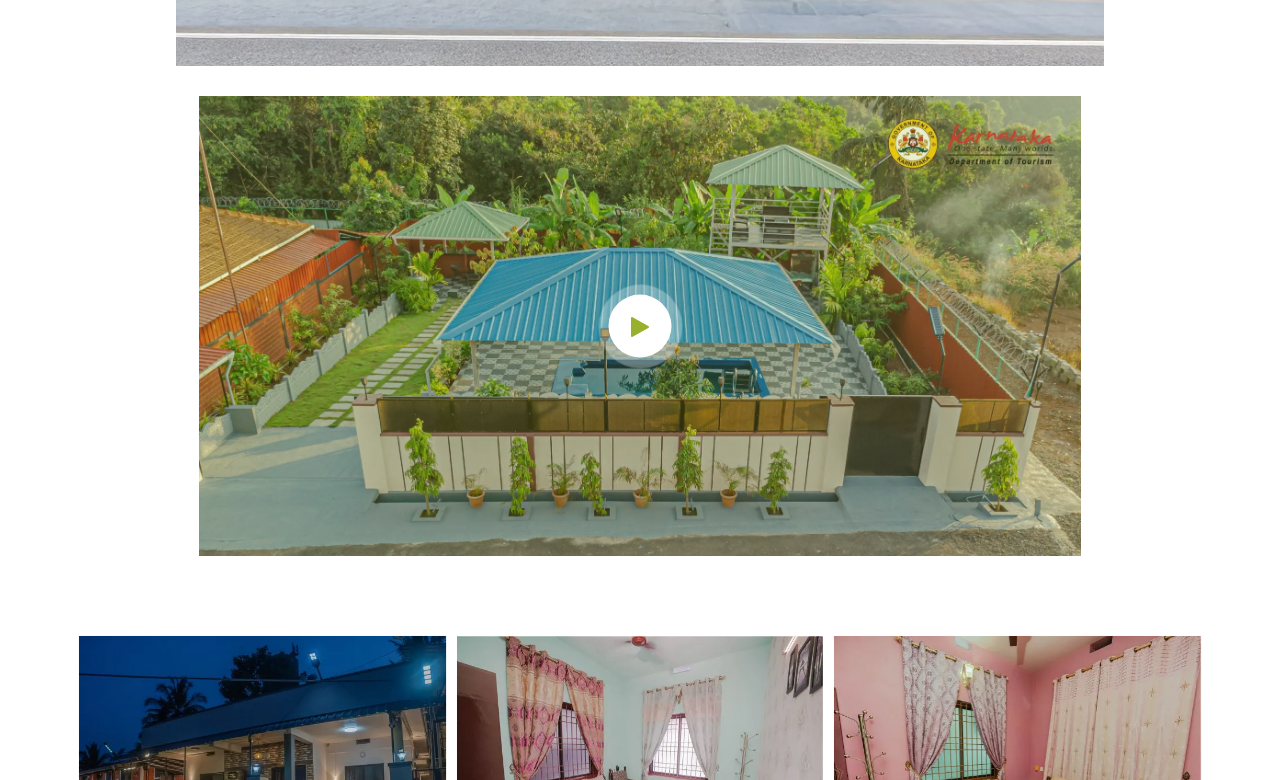
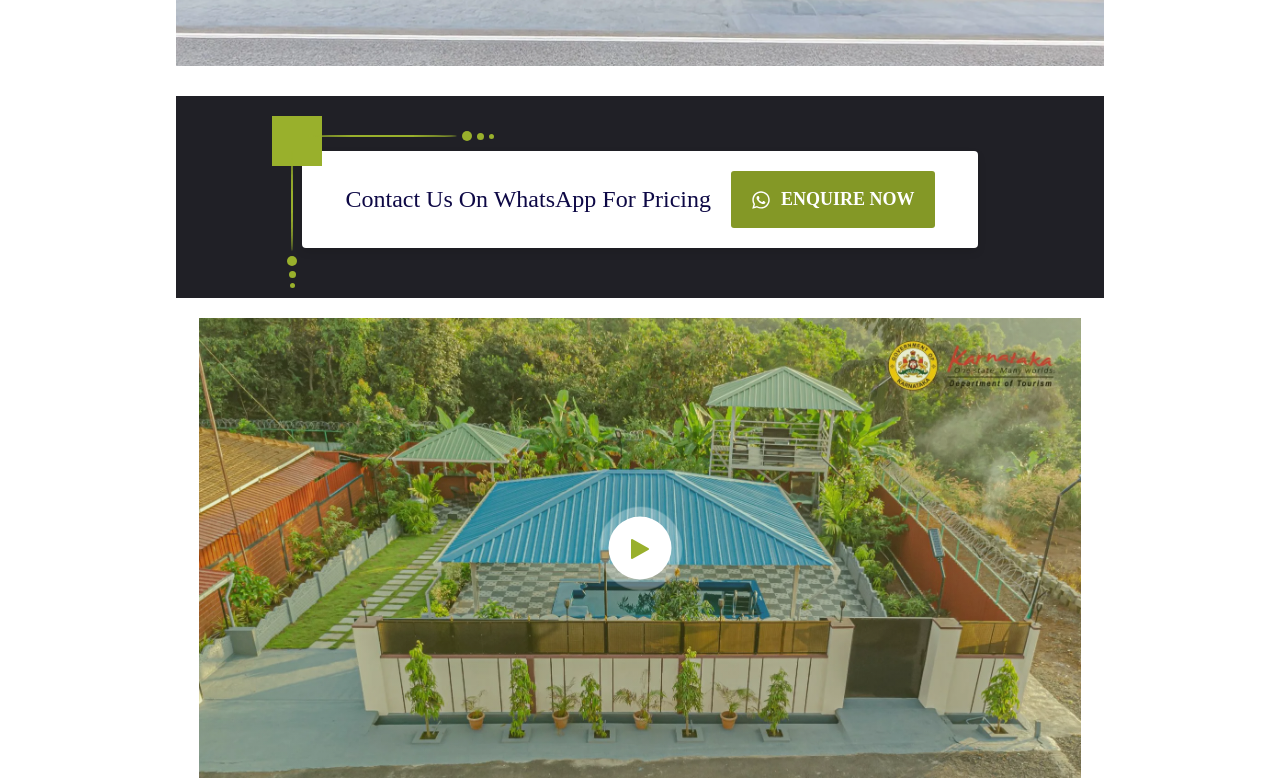
Before and after one commit to Bright-WebHost/Udupi-Homestay, a React (Create React App) app: page /TopVilla in a window 1280 px wide. Shown: the part 1516-2296 px from the top of the page. Built offline with nearby package versions, Linux system fonts and the light colour scheme; a web font is replaced by a local one.

Commit message:
11-1-2025

```diff
--- /dev/null
+++ b/src/components/BannerPage/index.js
@@ -0,0 +1,106 @@
+import React from 'react';
+import { FaWhatsapp } from 'react-icons/fa'; // Import WhatsApp icon
+
+const BannerPage = (props) => {
+    const isMobile = window.innerWidth <= 768; // Check if the screen is mobile-sized
+
+    return (
+        <div className="wpo-about-area-s4 banner-container">
+            <div className="container" style={{ maxWidth: '1200px', width: '100%', padding: '20px' }}>
+                <div
+                    className="row align-items-center banner-row"
+                    style={{
+                        justifyContent: 'center',
+                        flexWrap: 'wrap', // Ensure items wrap on smaller screens
+                    }}
+                >
+                    <div className="col-xl-10 col-lg-12 col-md-12 col-sm-12 banner-img-container">
+                        <div className="wpo-about-img">
+                            <div className="left-shape">
+                                <div className="square-shape"></div>
+                                <div className="shape-top" >
+                                    <span></span>
+                                    <span></span>
+                                    <span></span>
+                                    <span></span>
+                                </div>
+                                <div className="shape-left" >
+                                    <span></span>
+                                    <span></span>
+                                    <span></span>
+                                    <span></span>
+                                </div>
+                            </div>
+                        </div>
+                    </div>
+                    <div
+                        className="col-xl-10 col-lg-12 col-md-12 col-sm-12 banner-text-container"
+                        style={{
+                            textAlign: 'center', // Center text on smaller screens
+                        }}
+                    >
+                        <div
+                            className="wpo-about-text banner-text"
+                            style={{
+                                marginTop: isMobile ? '-24px' : '-30px',
+                                padding: isMobile ? '29px' : '30px',
+                            }}
+                        >
+                            <div
+                                className="wpo-about-title banner-title"
+                                style={{
+                                    backgroundColor: 'white',
+                                    padding: isMobile ? '15px' : '20px',
+                                    display: 'flex',
+                                    flexDirection: isMobile ? 'column' : 'row', // Row for desktop, column for mobile
+                                    gap: '20px',
+                                    alignItems: 'center',
+                                    justifyContent: 'center', // Center items in the container
+                                    borderRadius: '4px',
+                                    boxShadow: '0 4px 8px rgba(0, 0, 0, 0.1)',
+                                }}
+                            >
+                                <p
+                                    style={{
+                                        fontSize: isMobile ? '18px' : '24px',
+                                        color: '#0D0845',
+                                        margin: 0, // Remove default margin
+                                    }}
+                                >
+                                    Contact Us On WhatsApp For Pricing
+                                </p>
+                                <a
+                                    href="https://wa.me/918971220576?text=Hello, I would like to inquire about pricing."
+                                    target="_blank"
+                                    rel="noopener noreferrer"
+                                    className="theme-btn whatsapp-btn"
+                                    style={{
+                                        display: 'flex',
+                                        alignItems: 'center',
+                                        justifyContent: 'center',
+                                        backgroundColor: '#849826',
+                                        color: 'white',
+                                        textDecoration: 'none',
+                                        padding: isMobile ? '10px 15px' : '15px 20px',
+                                        borderRadius: '3px',
+                                        fontSize: isMobile ? '16px' : '18px',
+                                    }}
+                                >
+                                    <FaWhatsapp
+                                        style={{
+                                            marginRight: '10px',
+                                            fontSize: isMobile ? '18px' : '20px',
+                                        }}
+                                    />
+                                    ENQUIRE NOW
+                                </a>
+                            </div>
+                        </div>
+                    </div>
+                </div>
+            </div>
+        </div>
+    );
+};
+
+export default BannerPage;
--- a/src/components/about4/index.js
+++ b/src/components/about4/index.js
@@ -11,9 +11,9 @@ const About4 = (props) => {
     }
     return (
 
-        <div className="wpo-about-area-s4 section-padding" style={{marginTop:'-65px'}}>
+        <div className="wpo-about-area-s4 section-padding" >
             <div className="container">
-                <div className="row align-items-center" style={{marginTop:'130px'}}>
+                <div className="row align-items-center" >
                     <div className="col-lg-6 col-md-12 col-sm-12">
                         <div className="wpo-about-img">
                             <img src={abimg} alt="" />
--- a/src/main-component/ChaletLabonne/index.js
+++ b/src/main-component/ChaletLabonne/index.js
@@ -33,6 +33,7 @@ import Chalettop from '../../images/allimg/top/Chalettop.webp'
 
 
 import { makeStyles } from "@material-ui/core";
+import BannerPage from '../../components/BannerPage';
 
 const useStyles = makeStyles((theme) => ({
     sticker: {
@@ -262,8 +263,9 @@ const ChaletLabonne =() => {
                 </div>
             </div>
         </div> */}
-                                    <div >
+                                    <div style={{marginBottom:'20px'}}>
                                     {/* <ChaletBook/> */}
+                                    <BannerPage/>
                                     </div>
                                     {/* <div className="wpo-project-single-item">
                                         <div className="wpo-project-single-title">
--- a/src/main-component/CottageHouse/index.js
+++ b/src/main-component/CottageHouse/index.js
@@ -33,6 +33,7 @@ import CottageHouseImg from '../../components/CottageHouseImg';
 import Cottage from '../../images/allimg/top/Cottage.webp'
 import { makeStyles } from "@material-ui/core";
 import CottageHouseVideo from '../../components/CottageHouseVideo';
+import BannerPage from '../../components/BannerPage';
 const useStyles = makeStyles((theme) => ({
     sticker: {
       position: "absolute",
@@ -194,8 +195,9 @@ const CottageHouse =() => {
                                         </div>
                                     </div> */}
 
-                                    <div >
+                                    <div  style={{marginBottom:'20px'}}>
                                     {/* <CottageHousebook/> */}
+                                    <BannerPage/>
                                     </div>
                                     <CottageHouseVideo/>
                                     {/* <div className="wpo-project-single-item">
--- a/src/main-component/GardenVilla/index.js
+++ b/src/main-component/GardenVilla/index.js
@@ -31,6 +31,7 @@ import green from '../../images/allimg/HomeSlider/green.webp'
 import img1 from '../../images/allimg/HomeSlider/green.webp'
 import { makeStyles } from "@material-ui/core";
 import GardenVillaVideo from '../../components/GardenVillaVideo';
+import BannerPage from '../../components/BannerPage';
 
 
 
@@ -198,8 +199,9 @@ const GardenVilla =() => {
                                             </div>
                                         </div>
                                     </div> */}
-                                    <div >
+                                    <div style={{marginBottom:'20px'}}>
                                     {/* <GardenVillabook/> */}
+                                    <BannerPage />
                                     </div>
                                     {/* <div className="wpo-project-single-item">
                                         <div className="wpo-project-single-title">
--- a/src/main-component/SunriseHome/index.js
+++ b/src/main-component/SunriseHome/index.js
@@ -32,6 +32,7 @@ import img1 from '../../images/allimg/sunrise/1.webp';
 import Sunrisetop from '../../images/allimg/top/Sunrisetop.webp'
 
 import { makeStyles } from "@material-ui/core";
+import BannerPage from '../../components/BannerPage';
 
 const useStyles = makeStyles((theme) => ({
     sticker: {
@@ -189,7 +190,8 @@ const SunriseHome =() => {
                                             </div>
                                         </div>
                                     </div> */}
-                                    <div >
+                                    <div style={{marginBottom:'20px'}}>
+                                    <BannerPage/>
                                     {/* <SunriseHomebook/> */}
                                     </div>
 
--- a/src/main-component/TopVilla/index.js
+++ b/src/main-component/TopVilla/index.js
@@ -33,6 +33,7 @@ import TopVillaImg from '../../components/TopVillaImg';
 import img1 from '../../images/allimg/HomeSlider/hilltop.webp'
 import top from '../../images/allimg/top/Hilltop.webp'
 import { makeStyles } from "@material-ui/core";
+import BannerPage from '../../components/BannerPage';
 
 const useStyles = makeStyles((theme) => ({
     sticker: {
@@ -191,7 +192,8 @@ const TopVilla =() => {
                                             </div>
                                         </div>
                                     </div> */}
-                                    <div >
+                                    <div  style={{marginBottom:'20px'}}>
+                                    <BannerPage/>
                                     {/* <TopVillaBook/> */}
                                     </div>
                                     {/* <div className="wpo-project-single-item">
--- a/src/main-component/ViewPoint/index.js
+++ b/src/main-component/ViewPoint/index.js
@@ -33,6 +33,7 @@ import Kitchen from '../../images/icons/Kitchen.png'
 import i24 from '../../images/icons/i24.png'
 import Viewtop from '../../images/allimg/top/Viewtop.webp'
 import { makeStyles } from "@material-ui/core";
+import BannerPage from '../../components/BannerPage';
 const useStyles = makeStyles((theme) => ({
     sticker: {
       position: "absolute",
@@ -191,7 +192,8 @@ const ViewPoint  =() => {
                                         </div>
                                     </div> */}
 
-                                    <div >
+                                    <div style={{marginBottom:'20px'}}>
+                                    <BannerPage/>
                                     {/* <ViewPointBook/> */}
                                     </div>
 
--- a/src/main-component/WhiteHouse/index.js
+++ b/src/main-component/WhiteHouse/index.js
@@ -35,6 +35,7 @@ import top from '../../images/allimg/top/whitetop.webp';
 import img1 from '../../images/allimg/HomeSlider/whiteHouse.webp'
 import { makeStyles } from "@material-ui/core";
 import WhiteHouseVideo from '../../components/WhiteHouseVideo';
+import BannerPage from '../../components/BannerPage';
 
 const useStyles = makeStyles((theme) => ({
     sticker: {
@@ -201,8 +202,9 @@ const WhiteHouse =() => {
 
 
 
-                                    <div >
+                                    <div style={{marginBottom:'20px'}}>
                                     {/* <WhiteVillabook/> */}
+                                    <BannerPage/>
                                     </div>
                                     {/* <div className="wpo-project-single-item">
                                         <div className="wpo-project-single-title">
--- a/src/sass/page/_home-style4.scss
+++ b/src/sass/page/_home-style4.scss
@@ -109,7 +109,7 @@
 					 margin:0 auto ;
 					 margin-bottom: 5px;
 					 &:nth-child(1){
-						 height: 150px;
+						 height: 100px;
 						 width: 2px;
 					 }
 					 &:nth-child(2){
```
Also changed, not shown: src/main-component/HomePage4/index.js (+8 -0 lines).
